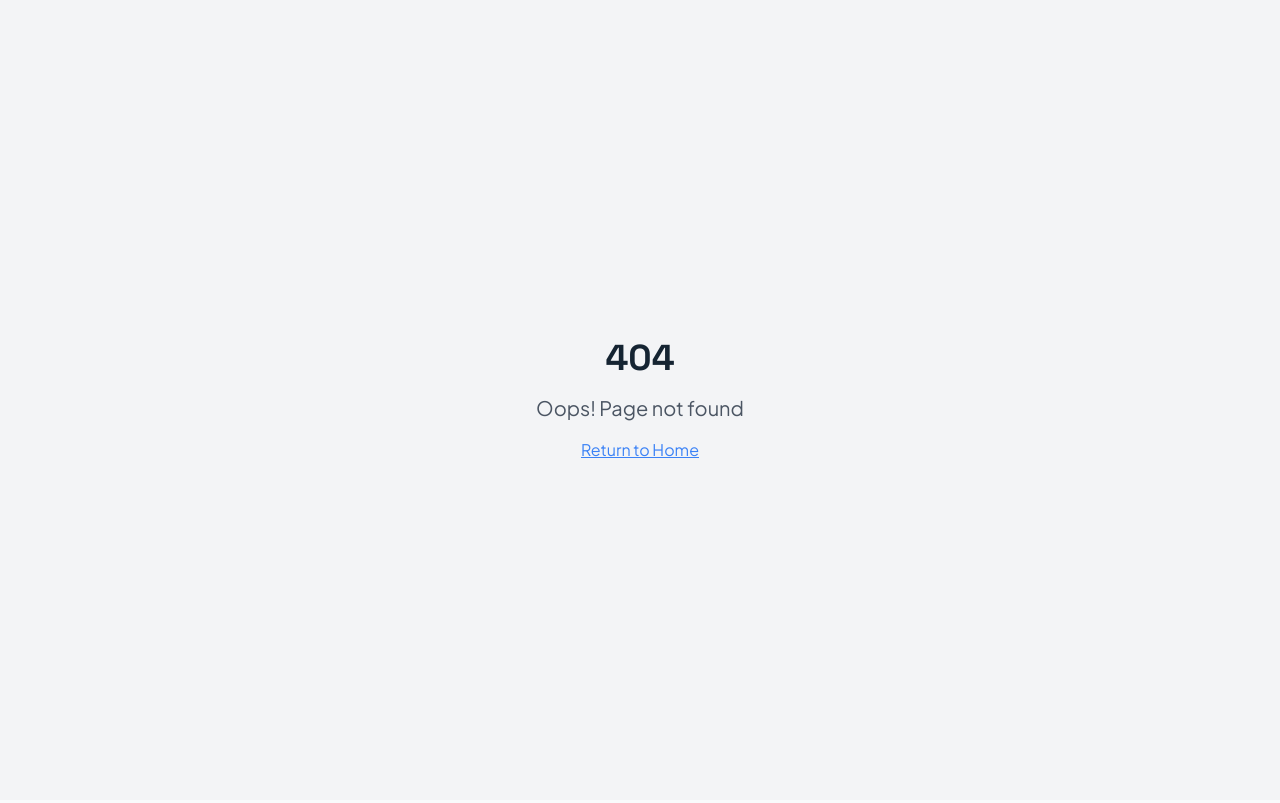
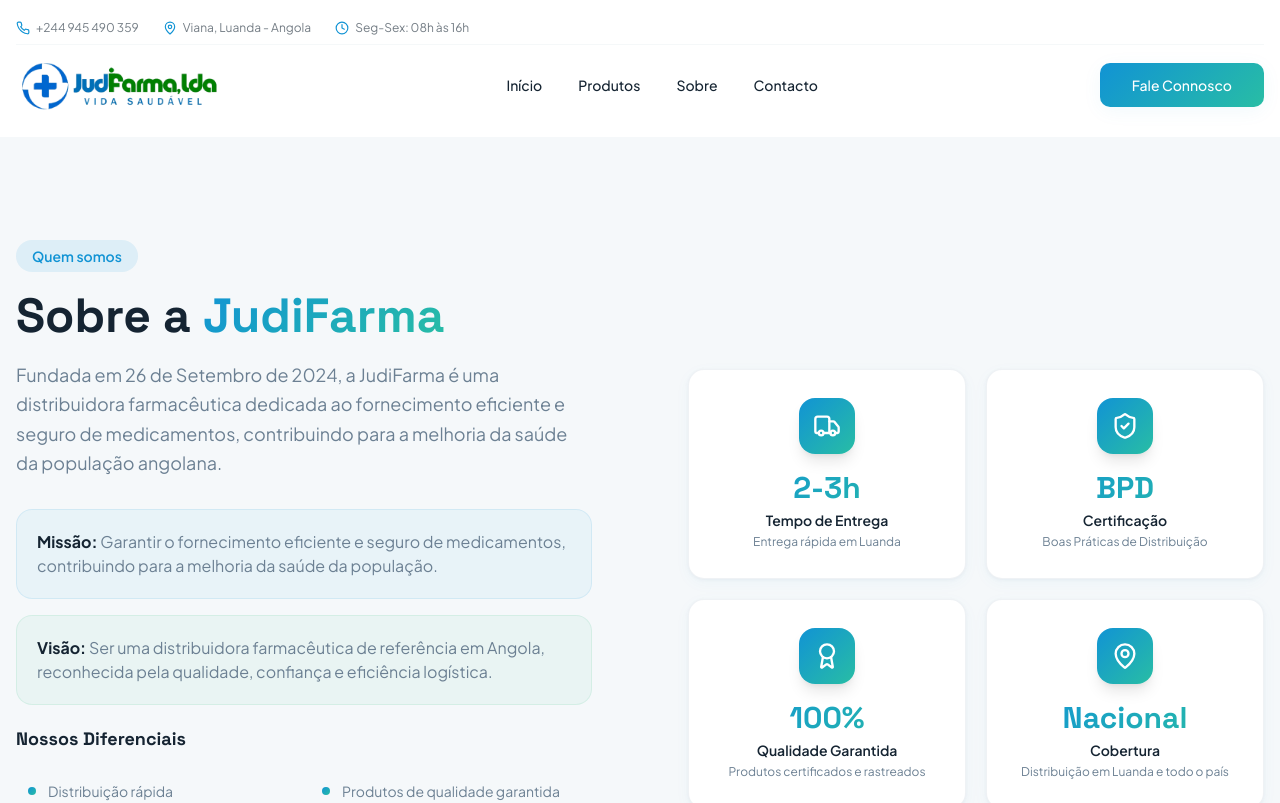
Before and after one commit to Judifarma/judifarma, a React (Vite) app: page /sobre in a window 1280 px wide. Before the commit this address had no page. Shown: the top 803 px of the page. Built offline with nearby package versions, Linux system fonts and the light colour scheme.

Commit message:
Changes
Co-authored-by: eliedilson <11196490+eliedilson@users.noreply.github.com>

```diff
--- a/src/App.tsx
+++ b/src/App.tsx
@@ -8,6 +8,8 @@ import Index from "./pages/Index";
 import Judiagro from "./pages/Judiagro";
 import Jiditecno from "./pages/Jiditecno";
 import Catalogo from "./pages/Catalogo";
+import Sobre from "./pages/Sobre";
+import Contacto from "./pages/Contacto";
 import Auth from "./pages/Auth";
 import Admin from "./pages/Admin";
 import NotFound from "./pages/NotFound";
@@ -24,6 +26,8 @@ const App = () => (
           <Routes>
             <Route path="/" element={<Index />} />
             <Route path="/catalogo" element={<Catalogo />} />
+            <Route path="/sobre" element={<Sobre />} />
+            <Route path="/contacto" element={<Contacto />} />
             <Route path="/judiagro" element={<Judiagro />} />
             <Route path="/jiditecno" element={<Jiditecno />} />
             <Route path="/auth" element={<Auth />} />
--- a/src/components/Header.tsx
+++ b/src/components/Header.tsx
@@ -15,10 +15,10 @@ const Header = () => {
   }, []);
 
   const navLinks = [
-    { href: "/#inicio", label: "Início" },
+    { href: "/", label: "Início" },
     { href: "/catalogo", label: "Produtos" },
-    { href: "/#sobre", label: "Sobre" },
-    { href: "/#contato", label: "Contacto" },
+    { href: "/sobre", label: "Sobre" },
+    { href: "/contacto", label: "Contacto" },
   ];
 
   return (
```
